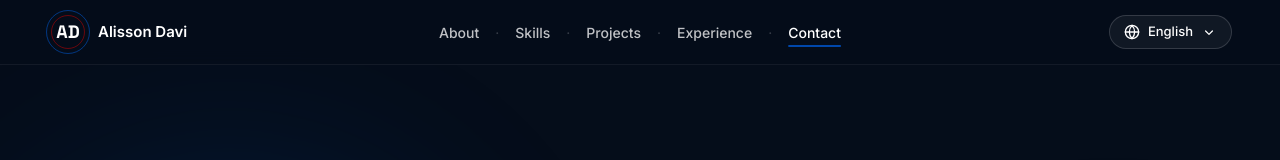
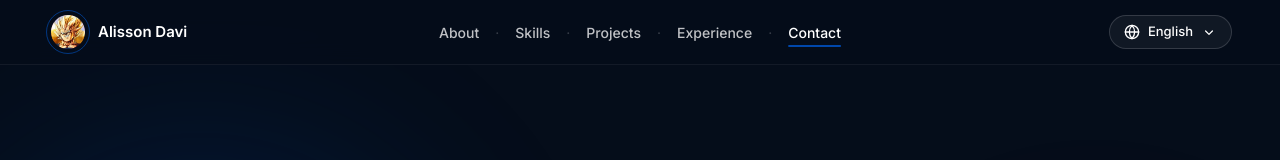
Before and after one commit to ViChagas07/Portfolio-Resume, a Next.js app: page /en in a window 1280 px wide. Shown: the top 160 px of the page. Built offline with nearby package versions, Linux system fonts and the light colour scheme.

Commit message:
feat: replace AD monogram with logo photo in Navbar

```diff
--- a/components/layout/Navbar.tsx
+++ b/components/layout/Navbar.tsx
@@ -1,6 +1,7 @@
 "use client";
 
 import { useCallback, useEffect, useState } from "react";
+import Image from "next/image";
 import { useTranslations } from "next-intl";
 import { Link } from "@/lib/navigation";
 import { LanguageSwitcher } from "./LanguageSwitcher";
@@ -123,8 +124,14 @@ export function Navbar() {
               className="absolute inset-[3px] rounded-full border border-[var(--color-red)]/50"
               aria-hidden="true"
             />
-            <span className="font-heading text-lg font-bold text-white">
-              AD
+            <span className="relative flex h-[34px] w-[34px] items-center justify-center overflow-hidden rounded-full">
+              <Image
+                src="/nav-logo.jpg"
+                alt="Alisson Davi"
+                fill
+                sizes="34px"
+                className="object-cover"
+              />
             </span>
           </div>
           <span className="text-[15px] font-semibold text-white">
```
Also changed, not shown: public/nav-logo.jpg (added).
